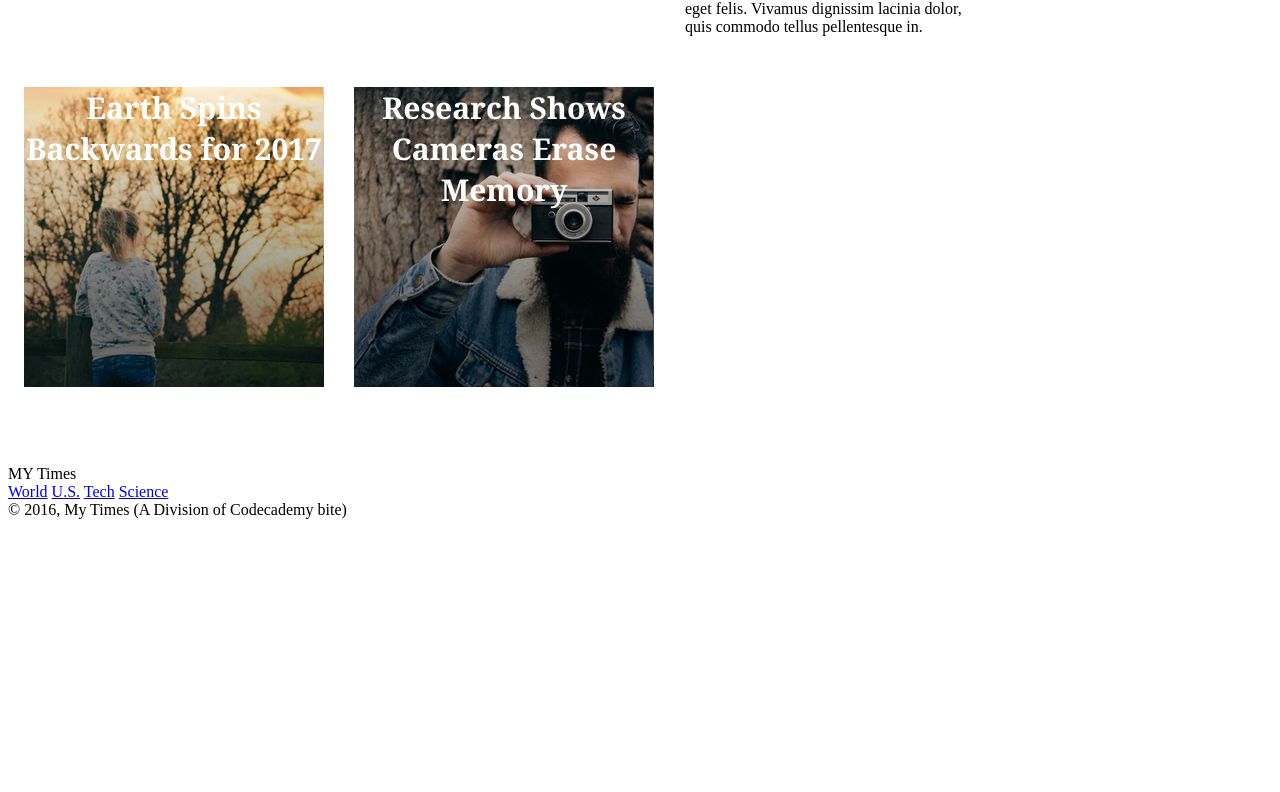
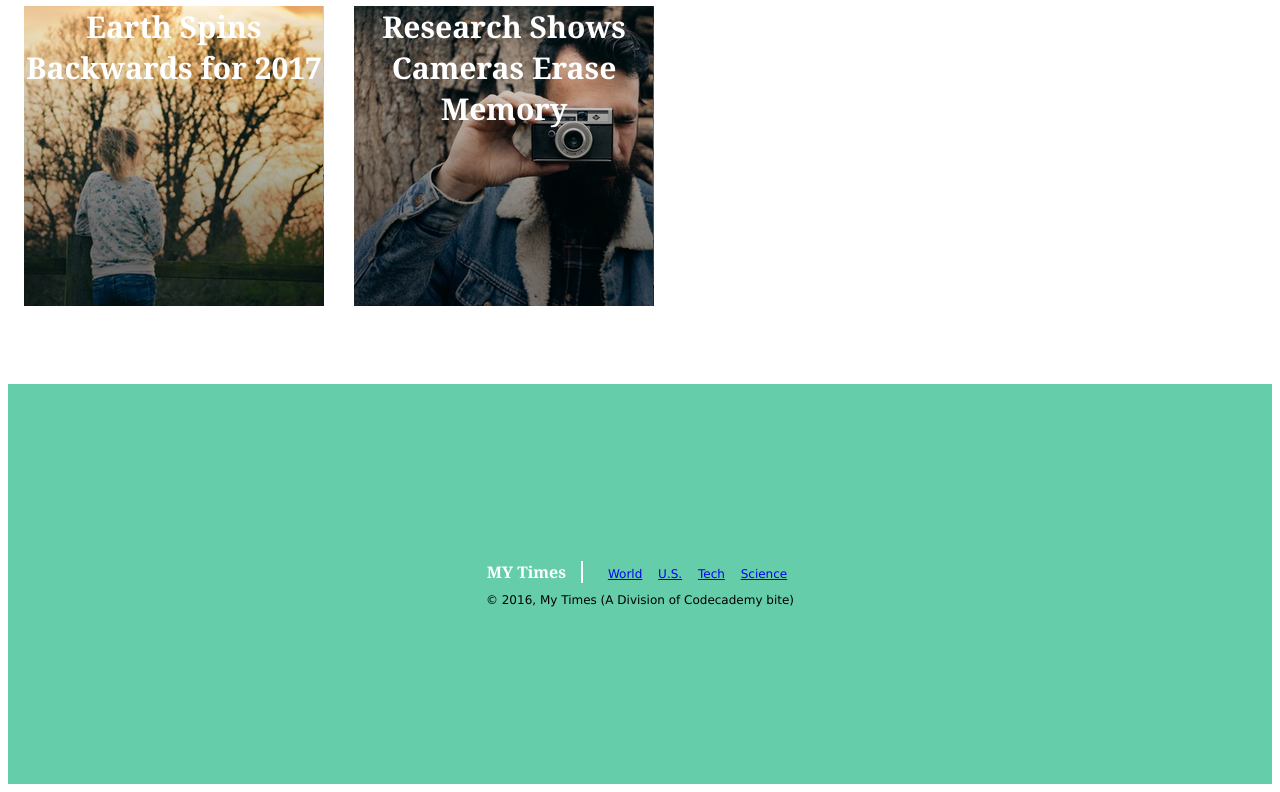
Before and after one commit to Ruffmantom/mytimes, a plain HTML site: page index.html in a window 1280 px wide. Shown: the part 989-1781 px from the top of the page. Before the commit the page ends 1516 px from the top, so only its background shows below. Drawn offline with Linux system fonts and the light colour scheme.

Commit message:
final commit

```diff
--- a/index.html
+++ b/index.html
@@ -19,6 +19,7 @@
       </nav>
     </header>
     <!-- abovethis line is for the top of the site-->
+
     <!-- below is start of first column-->
    <div class="all-content-container">
      <div class="large">
@@ -50,6 +51,7 @@
        </div>
      </div>
     <!-- end of first column-->
+
     <!-- start of second column -->
      <div class="medium">
        <div class="story">
@@ -64,6 +66,7 @@
        </div>
      </div>
      <!--end of second column-->
+
      <!-- start of third column-->
      <div class="small">
        <img src="./resources/images/img-news-bite.png" alt="picture of cookie">
@@ -82,11 +85,11 @@
     <footer>
      <div class="info">
        <span class="title">MY Times</span>
-       <nav>
-         <span><a href="#">World</a></span>
-         <span><a href="#">U.S.</a></span>
-         <span><a href="#">Tech</a></span>
-         <span><a href="#">Science</a></span>
+       <nav class="D">
+         <span class="H"><a href="#">World</a></span>
+         <span class="H"><a href="#">U.S.</a></span>
+         <span class="H"><a href="#">Tech</a></span>
+         <span class="H"><a href="#">Science</a></span>
        </nav>
        <div class="endtitle">
          © 2016, My Times (A Division of Codecademy bite)
--- a/resources/style.css
+++ b/resources/style.css
@@ -2,10 +2,8 @@
 header{
   display: flex;
   align-items: center;
-/*
   position: fixed;
-  z-index: 1;
-  */
+  z-index: 20;
   background-color: white;
   width: 100%;
   height: 80px;
@@ -13,6 +11,7 @@ header{
   font-size: 14px;
   font-family: Verdana, sans-serif;
   font-weight: bold;
+  top: 0;
 }
 .nav a {
   color: black;
@@ -138,4 +137,37 @@ align-items: flex-start;
 font-family: Verdana;
 font-size: 12px;
 color: DimGray;
+text-align: left;
 }
+/*footer*/
+footer{
+  display: flex;
+  text-align: center;
+  margin: auto;
+  background-color: MediumAquamarine;
+  font-family: Verdana;
+  font-size: 12px;
+  height: 400px;
+}
+.info{
+  margin: auto;
+}
+.title{
+  font-family: Georgia;
+  font-size: 16px;
+  font-weight: bold;
+  color: white;
+  padding-right: 15px;
+  border-right: 2px solid White;
+}
+.info .D{
+  display: inline;
+  padding-left: 15px;
+}
+.endtitle{
+  padding-top: 10px;
+}
+.info .H{
+  color: black;
+  padding: 0px 6px 0px 6px;
+}
```
